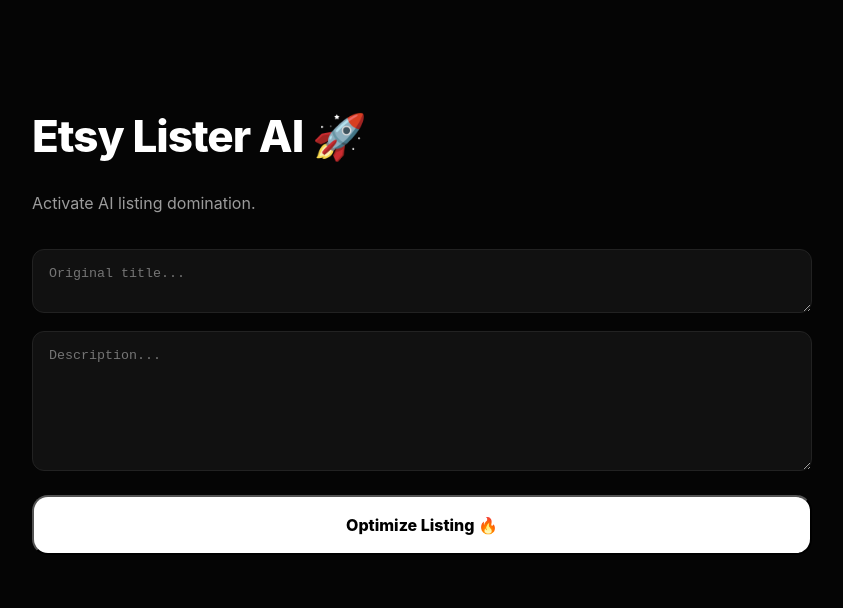
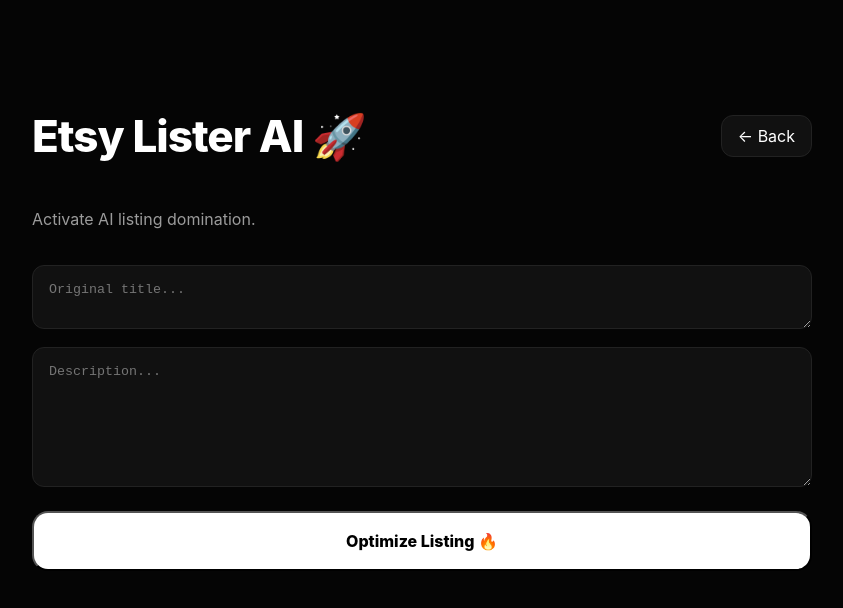
Before and after one commit to cosmicencounters5-png/Etsylister, a Next.js app: page /optimize in a window 1280 px wide. Shown: the top 608 px of the page, without its empty margins (218-1061 px from the left). Built offline with nearby package versions, Linux system fonts and the light colour scheme.

Commit message:
Update page.tsx

```diff
--- a/app/optimize/page.tsx
+++ b/app/optimize/page.tsx
@@ -1,6 +1,7 @@
 "use client"
 
 import { useState,useEffect } from "react"
+import Link from "next/link"
 
 export default function OptimizePage(){
 
@@ -92,7 +93,13 @@
       color:"white"
     }}>
 
-      {/* HEADER */}
+      {/* HEADER ROW */}
+
+      <div style={{
+        display:"flex",
+        justifyContent:"space-between",
+        alignItems:"center"
+      }}>
 
         <h1 style={{
           fontSize:44,
@@ -101,6 +108,22 @@
         }}>
           Etsy Lister AI 🚀
         </h1>
+
+        {/* ✅ BACK BUTTON */}
+        <Link href="/dashboard">
+          <button style={{
+            padding:"10px 16px",
+            borderRadius:12,
+            background:"#111",
+            border:"1px solid #222",
+            color:"white",
+            cursor:"pointer"
+          }}>
+            ← Back
+          </button>
+        </Link>
+
+      </div>
 
       <p style={{opacity:.6}}>
         Activate AI listing domination.
@@ -150,7 +173,7 @@
           background: loading
             ? "linear-gradient(90deg,#00ffd5,#00aaff)"
             : "white",
-          color: loading ? "black":"black",
+          color:"black",
           fontWeight:800,
           width:"100%",
           boxShadow: loading
@@ -181,8 +204,6 @@
 
         <div style={{marginTop:40}}>
 
-          {/* SCORE */}
-
           <div style={card}>
 
             <strong>SEO Score Upgrade</strong>
@@ -210,15 +231,11 @@
 
           </div>
 
-          {/* TITLE */}
-
           <div style={card}>
 
             <strong>Optimized Title</strong>
 
-            <button
-              onClick={()=>copy(result.optimized.title,"Title")}
-            >
+            <button onClick={()=>copy(result.optimized.title,"Title")}>
               Copy
             </button>
 
@@ -228,15 +245,11 @@
 
           </div>
 
-          {/* DESCRIPTION */}
-
           <div style={card}>
 
             <strong>Optimized Description</strong>
 
-            <button
-              onClick={()=>copy(result.optimized.description,"Description")}
-            >
+            <button onClick={()=>copy(result.optimized.description,"Description")}>
               Copy
             </button>
 
@@ -246,15 +259,11 @@
 
           </div>
 
-          {/* TAGS */}
-
           <div style={card}>
 
             <strong>SEO Tags</strong>
 
-            <button
-              onClick={()=>copy(result.optimized.tags.join(", "),"Tags")}
-            >
+            <button onClick={()=>copy(result.optimized.tags.join(", "),"Tags")}>
               Copy Tags
             </button>
 
```
Lines whose indentation alone changed are shown as unchanged.
